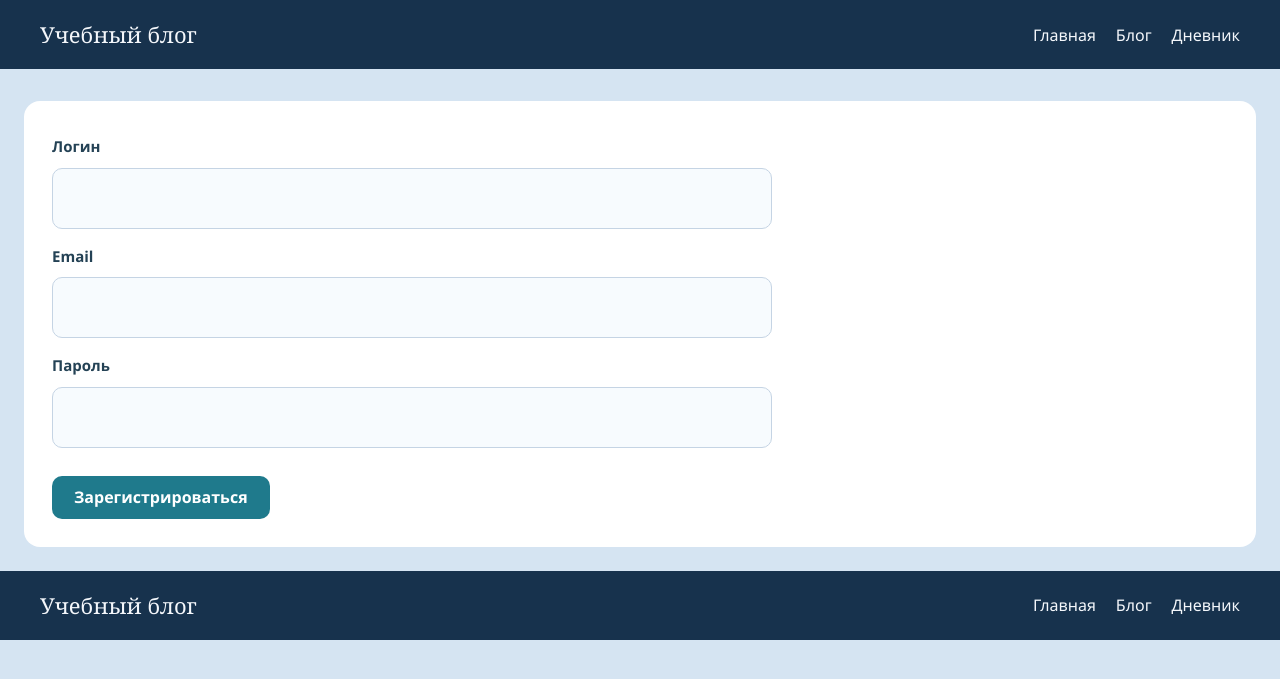
After one commit to Lesnik163/flask, a Flask app: template project/templates/register.html in a window 1280 px wide. The commit adds this page. Shown: the top 679 px of the page. Run offline with Flask 3, Linux system fonts and the light colour scheme; the template is opened without the code that fills it, so the values that code supplies are empty.

Commit message:
feature: dz_15 is completed

```diff
--- /dev/null
+++ b/project/extensions.py
@@ -0,0 +1,5 @@
+from flask_sqlalchemy import SQLAlchemy
+from flask_migrate import Migrate
+
+db = SQLAlchemy()
+migrate = Migrate()
--- a/project/main.py
+++ b/project/main.py
@@ -1,35 +1,88 @@
 import os
 from pathlib import Path
+import secrets
 
 from dotenv import load_dotenv
-from flask import Flask, render_template, request, redirect, url_for
-from flask_sqlalchemy import SQLAlchemy
-from flask_migrate import Migrate
+from flask import Flask, render_template, request, redirect, url_for, session
+
+from extensions import db, migrate
+from models import Notes, Users
+
+from datetime import datetime, timedelta, timezone
 
 load_dotenv(Path(__file__).resolve().parents[1] / '.env')
-
 app = Flask(__name__)
 app.config['SQLALCHEMY_DATABASE_URI'] = os.environ['SQLALCHEMY_DATABASE_URI']
-db = SQLAlchemy(app)
-migrate = Migrate(app, db)
-class Notes(db.Model):
-    id = db.Column(db.Integer, primary_key=True)
-    title = db.Column(db.String(100), unique=True, nullable=False)
-    text = db.Column(db.Text, nullable=False)
-    subtitle = db.Column(db.String(100), nullable=True)
+app.config['SECRET_KEY'] = os.environ['SECRET_KEY']
+db.init_app(app)
+migrate.init_app(app, db)
 
-@app.route('/')
+
+def active_user():
+    token = session.get('token')
+    user = None
+    if token:
+        user = db.session.query(Users).filter_by(token=token).first()
+    if (
+        user is None
+        or user.token_expires is None
+        or user.token_expires < datetime.now(timezone.utc)
+    ):
+        session.pop('token', None)
+        return None
+    return user
+
+
+@app.route('/home')
 def index():
     title = 'Главная'
     return render_template('home.html', title=title)
 
+@app.route('/register', methods=['GET', 'POST'])
+def register():
+    if request.method == 'POST':
+        username = request.form.get('username', '')
+        email = request.form.get('email', '')
+        password = request.form.get('password', '')
+        if username and email and password:
+            token = secrets.token_hex(16)
+            token_expires = datetime.now(timezone.utc) + timedelta(hours=1)
+            user = Users(username=username, email=email, password=password, token=token, token_expires=token_expires)
+            db.session.add(user)
+            db.session.commit()
+            return redirect(url_for('login'))
+
+    title = 'Регистрация'
+    return render_template('register.html', title=title)
+
+@app.route('/login', methods=['GET', 'POST'])
+def login():
+    if request.method == 'POST':
+        username = request.form.get('username', '')
+        password = request.form.get('password', '')
+        user = db.session.query(Users).filter_by(username=username, password=password).first()
+        if user:
+            user.token = secrets.token_hex(16)
+            user.token_expires = datetime.now(timezone.utc) + timedelta(hours=1)
+            db.session.commit()
+            session['token'] = user.token
+            return redirect(url_for('notes'))
+
+    title = 'Вход'
+    return render_template('login.html', title=title)
+
 @app.route('/blog')
 def blog():
+    if active_user() is None:
+        return redirect(url_for('login'))
     title = 'Блог'
     return render_template('blog.html', title=title)
 
 @app.route('/notes', methods=['GET', 'POST'])
 def notes():
+    if active_user() is None:
+        return redirect(url_for('login'))
+
     if request.method == 'POST':
         note_title = request.form.get('title', '')
         note_content = request.form.get('content', '')
--- /dev/null
+++ b/project/models/__init__.py
@@ -0,0 +1,2 @@
+from models.notes import Notes
+from models.users import Users
--- /dev/null
+++ b/project/static/css/home.css
@@ -0,0 +1,6 @@
+.home-actions {
+  display: flex;
+  flex-wrap: wrap;
+  gap: 12px;
+  margin-top: 8px;
+}
--- a/project/static/css/index.css
+++ b/project/static/css/index.css
@@ -102,6 +102,28 @@ em {
   font-style: italic;
 }
 
+button,
+.button {
+  display: inline-block;
+  margin-top: 8px;
+  padding: 12px 22px;
+  border: 0;
+  border-radius: 10px;
+  background-color: #1f7a8c;
+  color: #ffffff;
+  font: inherit;
+  font-size: 16px;
+  font-weight: 600;
+  line-height: 1.2;
+  text-decoration: none;
+  cursor: pointer;
+}
+
+button:hover,
+.button:hover {
+  background-color: #186272;
+}
+
 @media (max-width: 800px) {
   header,
   footer {
--- /dev/null
+++ b/project/static/css/register.css
@@ -0,0 +1,31 @@
+.register-form {
+  display: flex;
+  flex-direction: column;
+  align-items: stretch;
+  gap: 10px;
+  width: min(720px, 100%);
+}
+
+.register-form label {
+  margin-top: 6px;
+  color: #244255;
+  font-size: 15px;
+  font-weight: 600;
+}
+
+.register-form input {
+  width: 100%;
+  min-height: 56px;
+  padding: 16px 18px;
+  border: 1px solid #c5d4e4;
+  border-radius: 10px;
+  background-color: #f7fbfe;
+  color: #1c2b3a;
+  font: inherit;
+  font-size: 18px;
+}
+
+.register-form button {
+  align-self: flex-start;
+  margin-top: 18px;
+}
--- /dev/null
+++ b/project/templates/register.html
@@ -0,0 +1,19 @@
+{% extends "index.html" %}
+{% block styles %}
+<link rel="stylesheet" href="{{ url_for('static', filename='css/register.css') }}">
+{% endblock %}
+{% block content %}
+<main>
+  <section>
+  <form class="register-form" method="post">
+    <label for="username">Логин</label>
+    <input type="text" id="username" name="username" required>
+    <label for="email">Email</label>
+    <input type="email" id="email" name="email" required>
+    <label for="password">Пароль</label>
+    <input type="password" id="password" name="password" required>
+    <button type="submit">Зарегистрироваться</button>
+  </form>
+  </section>
+</main>
+{% endblock %}
```
Also changed, not shown: migrations/versions/01ccce03c8e4_add_users.py (added, +36 -0 lines), migrations/versions/4a884e37a868_add_user_token.py (added, +37 -0 lines), migrations/versions/7696201b4c04_add_token_expiration.py (added, +32 -0 lines), project/models/notes.py (added, +7 -0 lines), project/models/users.py (added, +9 -0 lines), project/static/css/notes.css (+0 -17 lines), project/templates/blog.html (+4 -4 lines), project/templates/home.html (+12 -3 lines), project/templates/login.html (added, +17 -0 lines).
